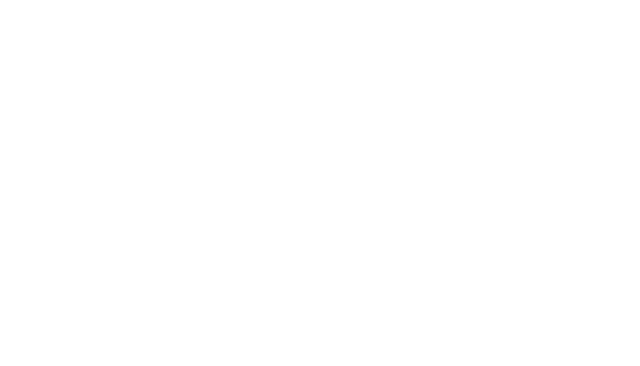
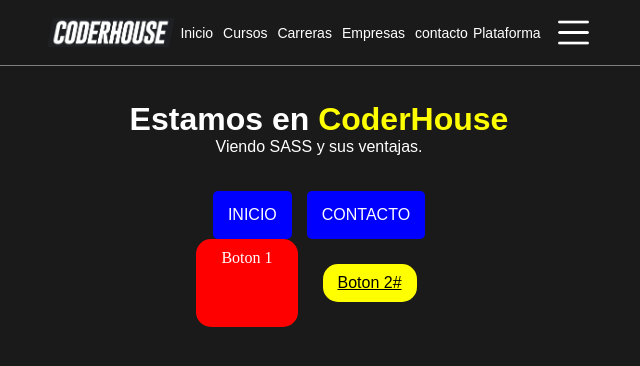
Before and after one commit to AlanMaldonado21/semana-sass, a plain HTML site: page index.html in a window 1280 px wide. Shown: the whole page, without its empty margins (321-961 px from the left). Drawn offline with Linux system fonts and the light colour scheme.

Commit message:
Terminamos por hoy

```diff
--- a/index.html
+++ b/index.html
@@ -6,8 +6,49 @@
     <meta name="viewport" content="width=device-width, initial-scale=1.0">
     <title>Clase de SASS</title>
     <!-- link css -->
+    <link rel="stylesheet" href="css/style.css">
 </head>
 <body>
 
+    <header>
+        <img src="img/Logo_blackbg.png" alt="logo coder">
+        <nav>
+            <ul>
+                <li>
+                    <a href="#">Inicio</a>
+                </li>
+                <li><a href="#">Cursos</a></li>
+                <li><a href="#">Carreras</a></li>
+                <li><a href="#">Empresas</a></li>
+                <li><a href="#">contacto</a></li>
+            </ul>
+        </nav>
+
+        <div class="container-plataforma">
+            <a href="#">Plataforma</a>
+            <img src="img/menu-h.png" alt="menu coderhouse">
+        </div>
+    </header>
+
+    <section class="section-container">
+        <h1>Estamos en
+            <span>CoderHouse</span>
+        </h1>
+        <p>Viendo SASS y sus ventajas.</p>
+        <!-- <p>Viendo SASS y sus ventajas.</p>
+        <p>Viendo SASS y sus ventajas.</p> -->
+    </section>
+
+    <section class="section-botones">
+        <a href="#" class="boton-1">INICIO</a>
+        <a href="#">CONTACTO</a>
+    </section>
+
+    <section class="mixin-botones">
+        <a href="#" class="boton-2">Boton 1</a>
+        <a href="#" class="boton-3">Boton 2#</a>
+    </section>
+
+
 </body>
 </html>
--- /dev/null
+++ b/scss/base/_reset.scss
@@ -0,0 +1,22 @@
+*{
+    margin: 0;
+    padding: 0;
+}
+
+body{
+    background-color: #1a1a1a;
+}
+
+
+/*
+
+Sintaxis.
+
+elemento{
+    propiedad: valor;
+}
+
+
+// NESTING o ANIDAMIENTO
+
+*/
--- /dev/null
+++ b/scss/components/_botones.scss
@@ -0,0 +1,22 @@
+@import "../utilities/variables";
+
+.section-botones{
+    margin-top: 35px;
+    display: flex;
+    justify-content: center;
+    .boton-1{
+        background-color: $color-azul;
+        padding: 15px;
+        color: white;
+        text-decoration: $text-none;
+        font-family: $fuente-principal;
+        border-radius: 5px;
+    }
+
+    a:last-child{
+        @extend .boton-1;
+        margin-left: 15px;
+
+    }
+
+}
--- /dev/null
+++ b/scss/layout/_header.scss
@@ -0,0 +1,55 @@
+@import "../utilities/variables";
+
+@mixin header-flex($display,$align, $justify){
+    display: $display;
+    align-items: $align;
+    justify-content: $justify;
+}
+
+
+
+header{
+    padding: 15px;
+    border-bottom: 1px solid gray;
+    @include header-flex(flex,center,space-around);
+    img{
+        width: 8rem;
+    }
+    nav{
+        ul{
+            list-style: none;
+            display: flex;
+            li{
+                margin: 5px;
+                a{
+                    font-size: 14px;
+                    color: $color-blanco;
+                    font-family: $fuente-principal;
+                    text-decoration: none;
+                }
+            }
+        }
+    }
+    .container-plataforma{
+        display: flex;
+        align-items: center;
+        a{
+            margin-right: 15px;
+            font-size: 14px;
+            color: $color-blanco;
+            text-decoration: none;
+            font-family: $fuente-principal;
+        }
+        img{
+            width: 35px;
+        }
+    }
+}
+
+@media screen and (min-width: 1024px) {
+
+    header{
+        @include header-flex( flex, center , center)
+    }
+
+}
--- /dev/null
+++ b/scss/layout/_section-principal.scss
@@ -0,0 +1,30 @@
+.section-container{
+
+    h1{
+        margin-top: 35px;
+        font-size: 2rem;
+        text-align: center;
+        color: white;
+        font-family: Arial, Helvetica, sans-serif;
+        span{
+            color: yellow;
+        }
+        &:hover{
+            background-color: red;
+        }
+    }
+
+    p{
+        text-align: center;
+        font-family: Arial, Helvetica, sans-serif;
+        color: white;
+    }
+
+    // p:last-child{
+    //     color: blue;
+    // }
+
+    // p:nth-child(3){
+    //     color: red;
+    // }
+}
--- /dev/null
+++ b/scss/media-queries/_media-desktop.scss
@@ -0,0 +1,5 @@
+@media screen and (min-width: 1024px) {
+    body{
+        background-color: aqua;
+    }
+}
--- /dev/null
+++ b/scss/media-queries/_media-mobile.scss
@@ -0,0 +1,5 @@
+@media screen and (max-width: 480px) {
+    body{
+        background-color: aqua;
+    }
+}
--- /dev/null
+++ b/scss/media-queries/_media-tablet.scss
@@ -0,0 +1,5 @@
+@media screen and (max-width: 768px) {
+    body{
+        background-color: aqua;
+    }
+}
--- a/scss/style.scss
+++ b/scss/style.scss
@@ -0,0 +1,6 @@
+@import "base/reset";
+@import "layout/header";
+@import "layout/section-principal";
+@import "components/botones";
+@import "utilities/minxin";
+// @import "utilities/variables";
--- /dev/null
+++ b/scss/utilities/_minxin.scss
@@ -0,0 +1,34 @@
+@mixin flex{
+    display: flex;
+    justify-content: center;
+}
+
+
+@mixin boton{
+    background-color: red;
+    text-decoration: none;
+    color: white;
+    border-radius: 15px;
+    padding: 10px 25px;
+}
+
+// mixin con variables
+@mixin boton-variables($bg-color, $color-texto,$padding, $b-radius, $fuente, $margin){
+    background-color: $bg-color;
+    color: $color-texto;
+    padding: $padding;
+    border-radius: $b-radius;
+    font-family: $fuente;
+    margin: $margin;
+}
+
+.mixin-botones{
+    @include flex;
+    .boton-2{
+        @include boton;
+    }
+
+    .boton-3{
+        @include boton-variables(yellow, black,10px 15px , 15px, Arial,25px)
+    }
+}
--- /dev/null
+++ b/scss/utilities/_variables.scss
@@ -0,0 +1,9 @@
+$color-rojo: red;
+$color-blanco: white;
+$fuente-principal: Arial;
+$color-verde: green;
+$size-5: 2rem;
+$display-flex: flex;
+$color-azul: blue;
+$text-none: none;
+// $bg-color-azul: blue;
```
Also changed, not shown: css/style copy.css (added), css/style.css, img/Logo_blackbg.png (added), img/menu-h.png (added), scss/utilities/_extend.scss (added), 1 other file.
